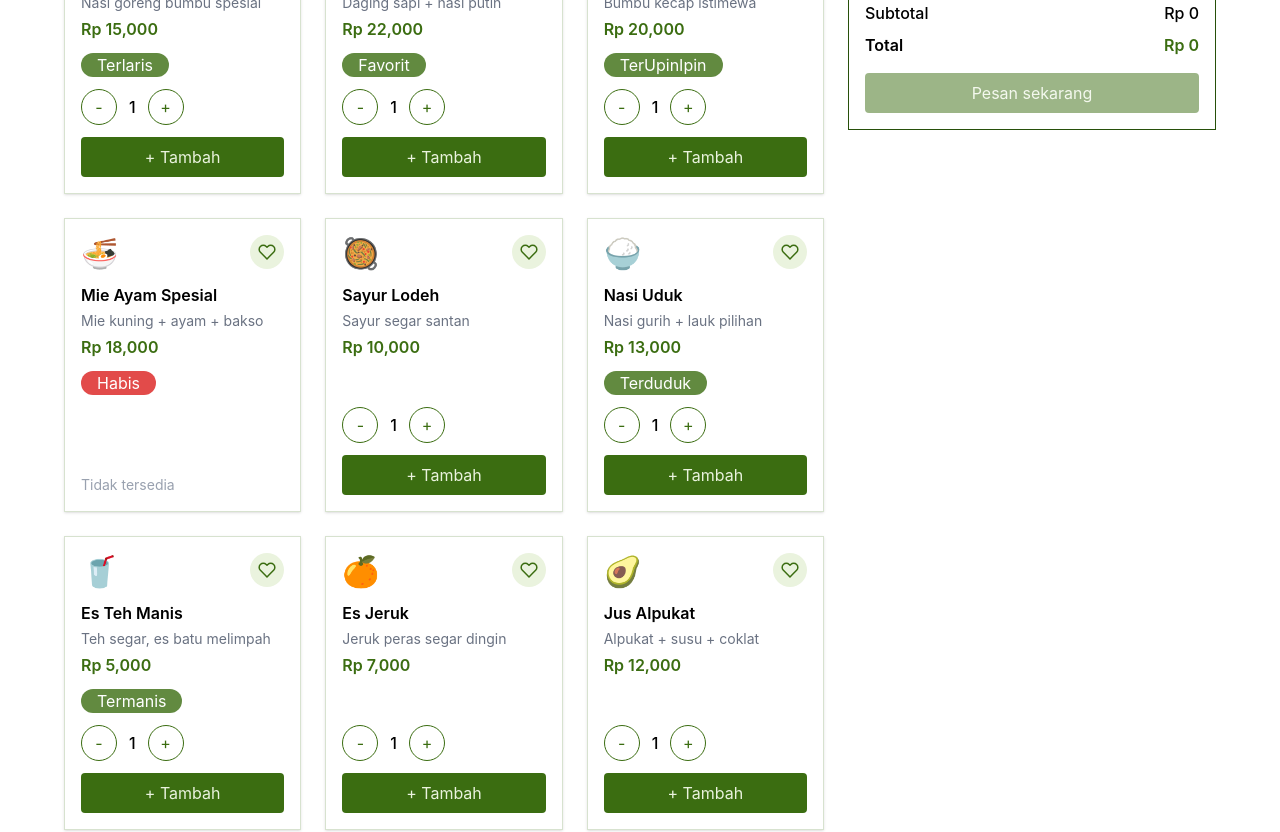
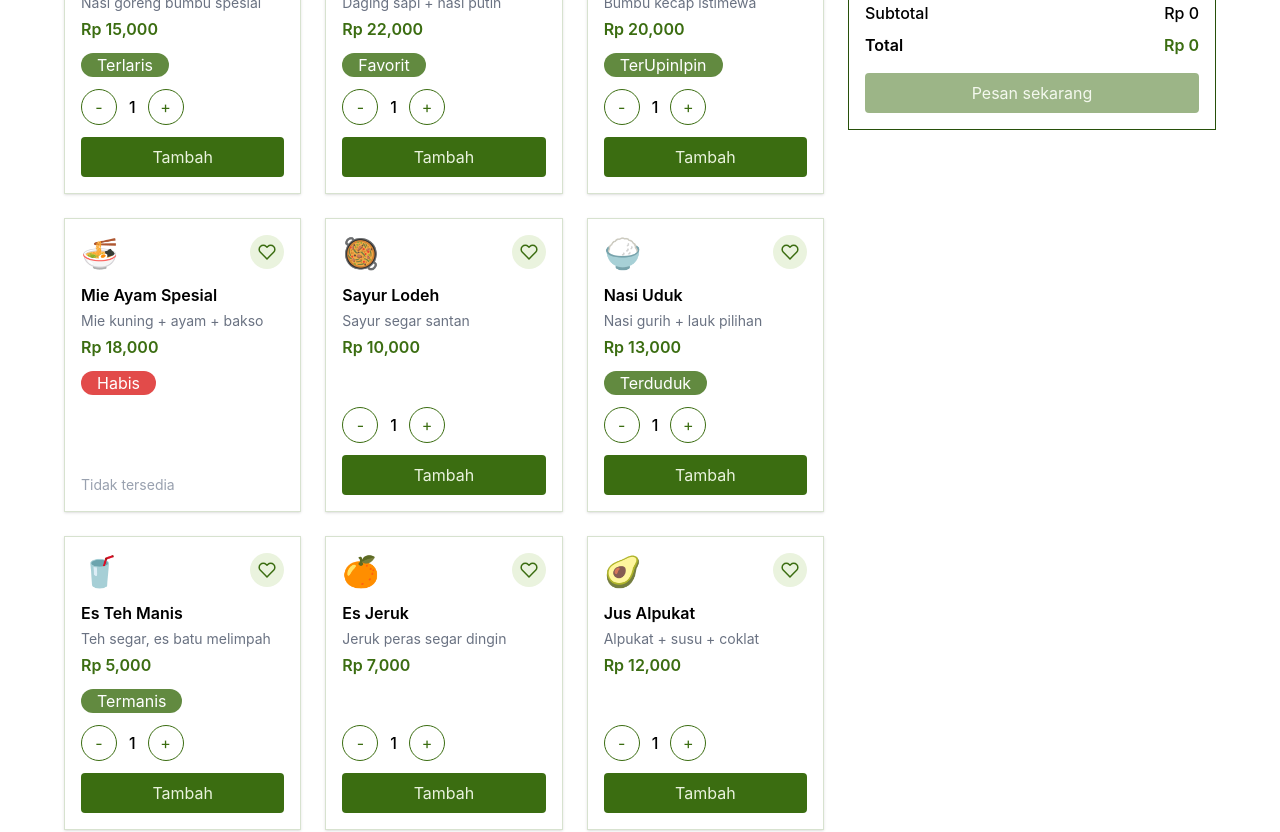
Before and after one commit to FaizZzhue/warungQ, a React (Vite) app: page / in a window 1280 px wide. Shown: the part 1220-2052 px from the top of the page. Built offline with nearby package versions, Linux system fonts and the light colour scheme.

Commit message:
docs: last commit and never touched

```diff
--- a/src/container/Menu/MenuCard.jsx
+++ b/src/container/Menu/MenuCard.jsx
@@ -87,7 +87,7 @@ const MenuCard = ({ item, toggleFavorite, isFavorite, addToCart }) => {
                         className="w-full rounded-lg"
                         onClick={handleAddToCart}
                     >
-                        + Tambah
+                        Tambah
                     </Button>
                 </div>
             ) : (
```
